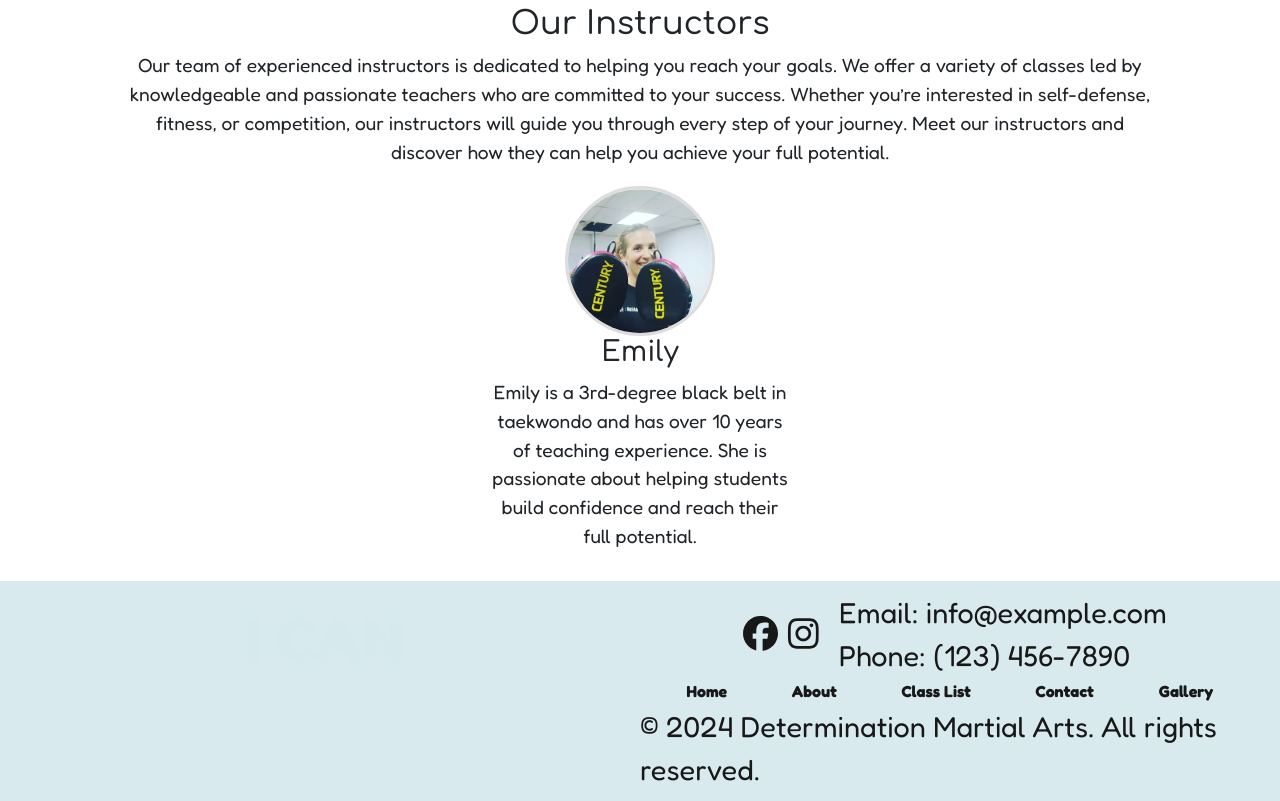
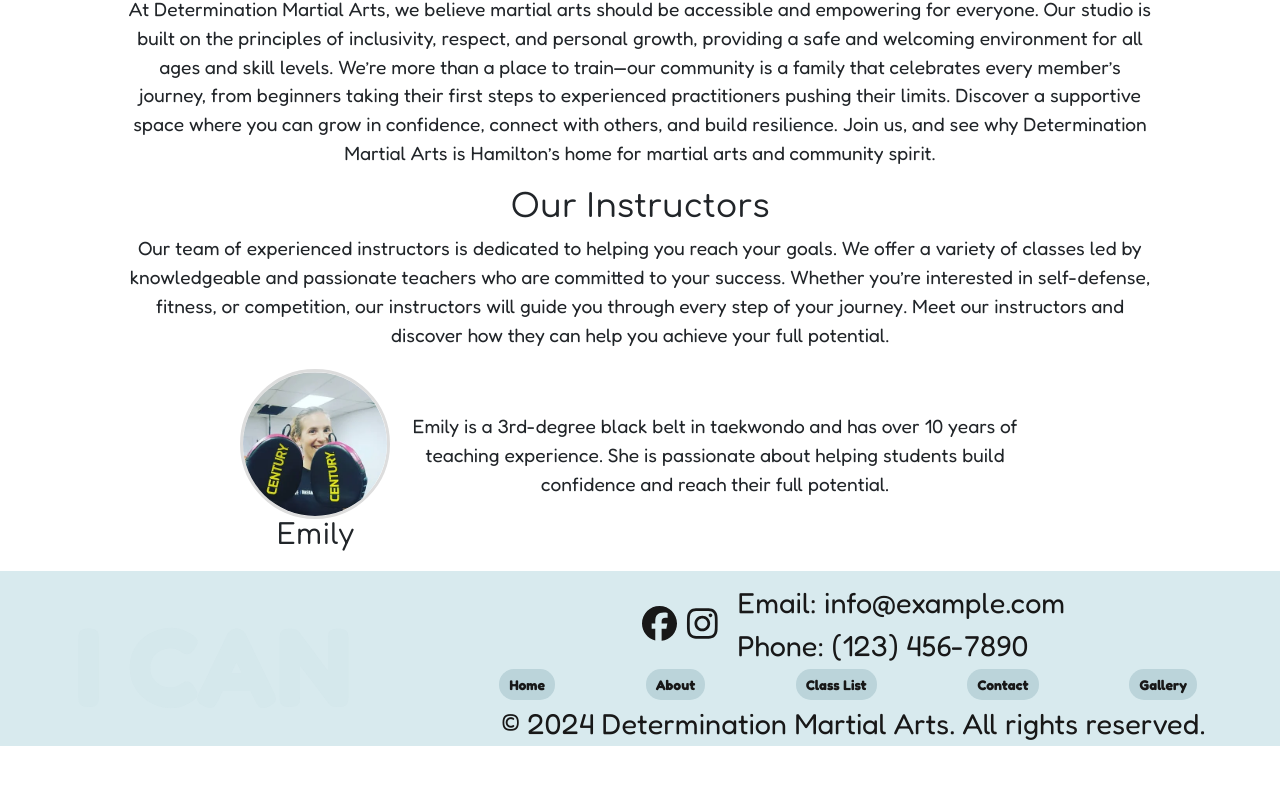
Before and after one commit to sashdc/DMA, a Next.js app in the folder dma/: page /about in a window 1280 px wide. Shown: the part 686-1487 px from the top of the page. After the commit the page ends 1432 px from the top, so only its background shows below. Built offline with nearby package versions, Linux system fonts and the light colour scheme.

Commit message:
styled about page, footer, and homogenized schedule page

```diff
--- a/dma/app/about/page.js
+++ b/dma/app/about/page.js
@@ -2,20 +2,43 @@ const About = () => {
   return (
     <div className="page-body d-flex flex-column">
       <h1>About Us</h1>
-            <img src="/images/about.jpg" alt="Martial arts class" />
-            <p>At Determination Martial Arts, we believe martial arts should be accessible and empowering for everyone. Our studio is built on the principles of inclusivity, respect, and personal growth, providing a safe and welcoming environment for all ages and skill levels. We’re more than a place to train—our community is a family that celebrates every member’s journey, from beginners taking their first steps to experienced practitioners pushing their limits. Discover a supportive space where you can grow in confidence, connect with others, and build resilience. Join us, and see why Determination Martial Arts is Hamilton’s home for martial arts and community spirit.</p>
+      <img src="/about.webp" alt="Martial arts class" className="mb-4"/>
+      <p>
+        At Determination Martial Arts, we believe martial arts should be
+        accessible and empowering for everyone. Our studio is built on the
+        principles of inclusivity, respect, and personal growth, providing a
+        safe and welcoming environment for all ages and skill levels. We’re more
+        than a place to train—our community is a family that celebrates every
+        member’s journey, from beginners taking their first steps to experienced
+        practitioners pushing their limits. Discover a supportive space where
+        you can grow in confidence, connect with others, and build resilience.
+        Join us, and see why Determination Martial Arts is Hamilton’s home for
+        martial arts and community spirit.
+      </p>
       <h2>Our Instructors</h2>
-            <p>Our team of experienced instructors is dedicated to helping you reach your goals. We offer a variety of classes led by knowledgeable and passionate teachers who are committed to your success. Whether you’re interested in self-defense, fitness, or competition, our instructors will guide you through every step of your journey. Meet our instructors and discover how they can help you achieve your full potential.</p>
-            <div className="instructor-list d-flex flex-column align-items-center text-center">
+      <p>
+        Our team of experienced instructors is dedicated to helping you reach
+        your goals. We offer a variety of classes led by knowledgeable and
+        passionate teachers who are committed to your success. Whether you’re
+        interested in self-defense, fitness, or competition, our instructors
+        will guide you through every step of your journey. Meet our instructors
+        and discover how they can help you achieve your full potential.
+      </p>
+      <div className="instructor-list d-flex align-items-center text-center">
+        <div className="d-flex flex-column">
         <img
           src="/emily.webp"
           alt="Martial arts instructors"
           className="instructor-image"
         />
-    <h3>Emily</h3>
-    <p>Emily is a 3rd-degree black belt in taekwondo and has over 10 years of teaching experience. She is passionate about helping students build confidence and reach their full potential.</p>
+        <h3 className="instructor-name">Emily</h3>
         </div>
-
+        <p>
+          Emily is a 3rd-degree black belt in taekwondo and has over 10 years of
+          teaching experience. She is passionate about helping students build
+          confidence and reach their full potential.
+        </p>
+      </div>
     </div>
   );
 };
--- a/dma/app/globals.css
+++ b/dma/app/globals.css
@@ -107,7 +107,7 @@ a {
 }
 
 .instructor-list {
-  max-width: 300px; /* Optional: limits the container width */
+  max-width: 800px;
   margin: 0 auto;   /* Centers the container */
 }
 
@@ -117,8 +117,16 @@ a {
   object-fit: cover; /* Ensures the image maintains aspect ratio */
   border-radius: 50%; /* Makes the image circular */
   border: 3px solid #ddd; /* Optional: adds a border around the image */
+  transition: all 0.3s ease-in-out;
+
 }
 
+.instructor-image:hover {
+  border: 3px solid #76145010;
+  border-radius: 20%;
+  scale: 1.2;
+  transition: all 0.3s ease-in-out;
+}
 
 /* custom trackbar and scroll bar */
 ::-webkit-scrollbar {
--- a/dma/app/schedule/page.js
+++ b/dma/app/schedule/page.js
@@ -125,7 +125,7 @@ const ClassesPage = () => {
   }
 
   return (
-    <div className="class-list">
+    <div className=" page-body d-flex flex-column">
       <h1>Class Listings</h1>
 
       {/* Filters */}
--- a/dma/components/footer/footer.css
+++ b/dma/components/footer/footer.css
@@ -1,8 +1,7 @@
 .footer {
   display: flex;
-  justify-content: center;
-  /* align-items: center; */
-  padding: 10px;
+  /* justify-content: center; */
+  padding-top: 10px;
   margin-top: 10px;
   background-color: #D8EAEE;
   color: #181818;
@@ -16,7 +15,7 @@
   text-align: center;
   position: relative;
   height: 1.2em; /* Ensures proper height for animation */
-  overflow: hidden; /* Hides the non-visible text during animation */
+  /* overflow: hidden; Hides the non-visible text during animation */
 }
 
 .animated-text {
@@ -24,7 +23,7 @@
   width: 100%; /* Ensures text spans the full container */
   text-align: center;
   color: #BDD6DC;
-  font-size: 4rem;
+  font-size: 7rem;
 }
 
 .animated-text:first-child {
@@ -55,10 +54,10 @@
 
 
 .footer-details {
-  flex: 1;
+  flex: 2;
   display: flex;
   flex-direction: column;
-  justify-content: center;
+  /* justify-content: center; */
 }
 
 .footer-row {
@@ -66,21 +65,33 @@
   justify-content: center;
   align-items: center;
   gap: 10px;
-  font-size: 16px;
+  font-size: 14px;
 }
 
 .footer-links{
-  justify-content: space-evenly;
+  justify-content:space-evenly  ;
   font-weight: 700;
   padding: 2px;
-}
+  }
+
+  .footer-links a {
+    background-color: #bbd4da;
+    padding: 5px 10px;
+    border-radius: 15px;
+  }
+
+  .footer-links a:hover {
+    background-color:#71939c;
+    color: #D8EAEE;
+    font-weight: 400;
+    transition: all 0.3s ease-in-out;
+  }
 
 .footer-social a {
   color: #181818;
   font-size: 35px;
   margin-right: 10px;
   transition: all 0.3s ease-in-out;
-
 
 }
 
@@ -102,12 +113,6 @@
 
 }
 
-.footer-row a:hover {
-  color: #f39c12;
-  font-weight: bold;
-  transition: all 0.1s ease-in-out;
-
-}
 
 footer p{
   margin-bottom: 0;
```
Also changed, not shown: dma/app/schedule/schedule.css (+1 -8 lines), dma/public/about.webp (added). Lines whose indentation alone changed are shown as unchanged.
